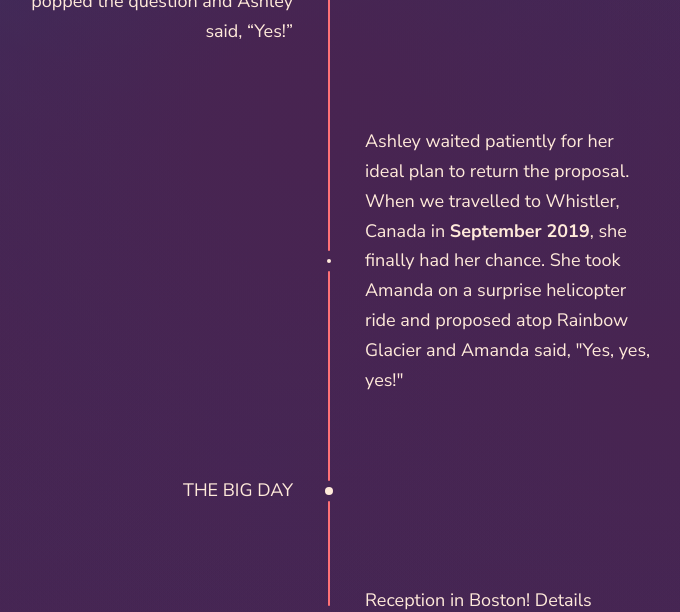
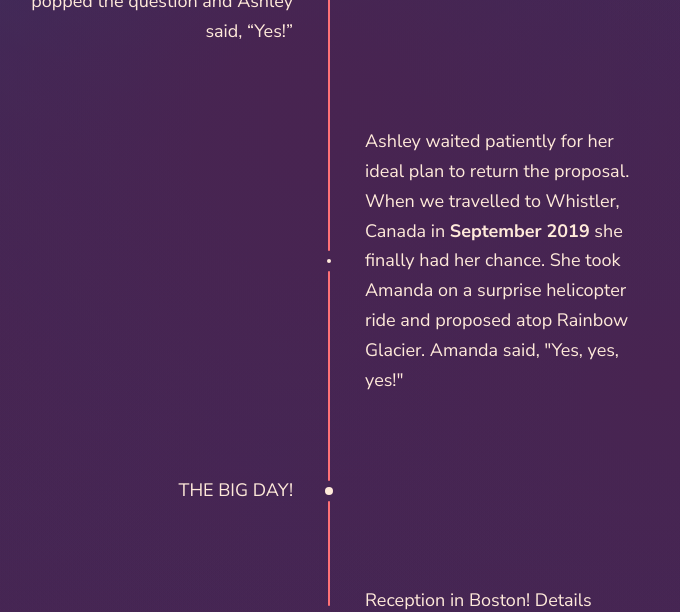
Before and after one commit to paulinecheung11/react-rsvp, a React app: page / in a window 1280 px wide. Shown: the part 3280-3892 px from the top of the page, without its empty margins (311-991 px from the left). Built offline with nearby package versions, Linux system fonts and the light colour scheme.

Commit message:
Ashley's copy updates

```diff
--- a/src/containers/Invitation/Invitation.js
+++ b/src/containers/Invitation/Invitation.js
@@ -241,14 +241,14 @@ class Invitation extends Component {
                   <p>
                     Ashley waited patiently for her ideal plan to return the
                     proposal. When we travelled to Whistler, Canada in{" "}
-                    <span className="text-bold">September 2019</span>, she
+                    <span className="text-bold">September 2019</span> she
                     finally had her chance. She took Amanda on a surprise
-                    helicopter ride and proposed atop Rainbow Glacier and Amanda
+                    helicopter ride and proposed atop Rainbow Glacier. Amanda
                     said, "Yes, yes, yes!"
                   </p>
                 </li>
                 <li className="d-flex flex-items-center py-sm-3 py-lg-6 text-uppercase">
-                  <p>The big day</p>
+                  <p>The big day!</p>
                 </li>
                 <li className="d-flex flex-items-center py-sm-3 py-lg-6">
                   <p>Reception in Boston! Details coming soon.</p>
```
